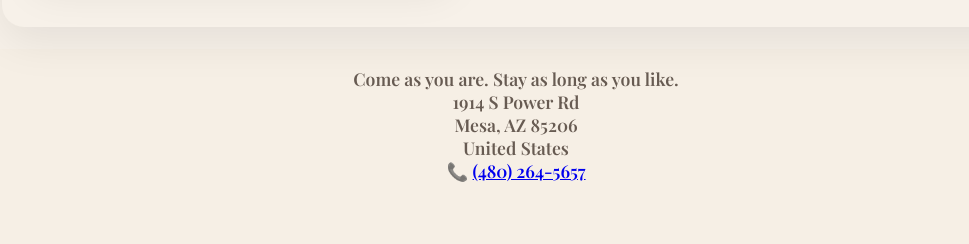
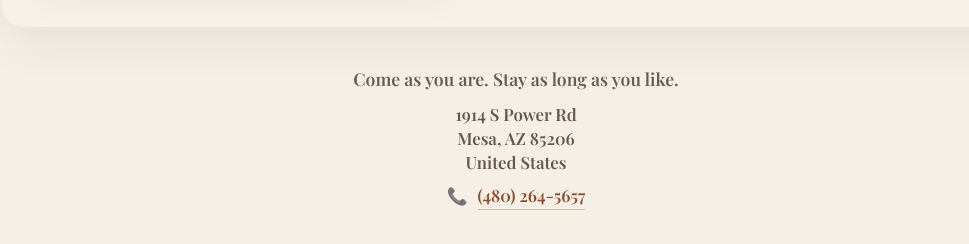
Before and after one commit to martinez-frank/all-n-one-kava, a plain HTML site: page index.html in a window 1280 px wide. Shown: the part 1081-1325 px from the top of the page, without its empty margins (124-1093 px from the left). Before the commit the page ends 1303 px from the top, so only its background shows below. Drawn offline with nearby package versions, Linux system fonts and the light colour scheme.

Commit message:
Update style.css

```diff
--- a/css/style.css
+++ b/css/style.css
@@ -370,3 +370,46 @@ body{
     padding-top: 8px;
   }
 }
+/* =========================
+   CONTACT (Address + Phone)
+========================= */
+
+.contact{
+  margin-top: 12px;
+  display: grid;
+  gap: 8px;
+  justify-items: center;
+  text-align: center;
+
+  color: var(--muted);
+  font-size: 1.05rem;
+  line-height: 1.45;
+}
+
+.contact-line{
+  display: inline-flex;
+  gap: 10px;
+  align-items: baseline;
+  justify-content: center;
+}
+
+/* Phone link matches Opening Soon pill color */
+.contact-link{
+  color: var(--accent);
+  text-decoration: none;
+  font-weight: 600;
+  border-bottom: 1px solid rgba(139, 75, 47, 0.35);
+  padding-bottom: 2px;
+}
+
+.contact-link:hover{
+  border-bottom-color: rgba(139, 75, 47, 0.65);
+}
+
+/* Mobile: tighten spacing a touch */
+@media (max-width: 768px){
+  .contact{
+    margin-top: 10px;
+    font-size: 1.02rem;
+  }
+}
```
